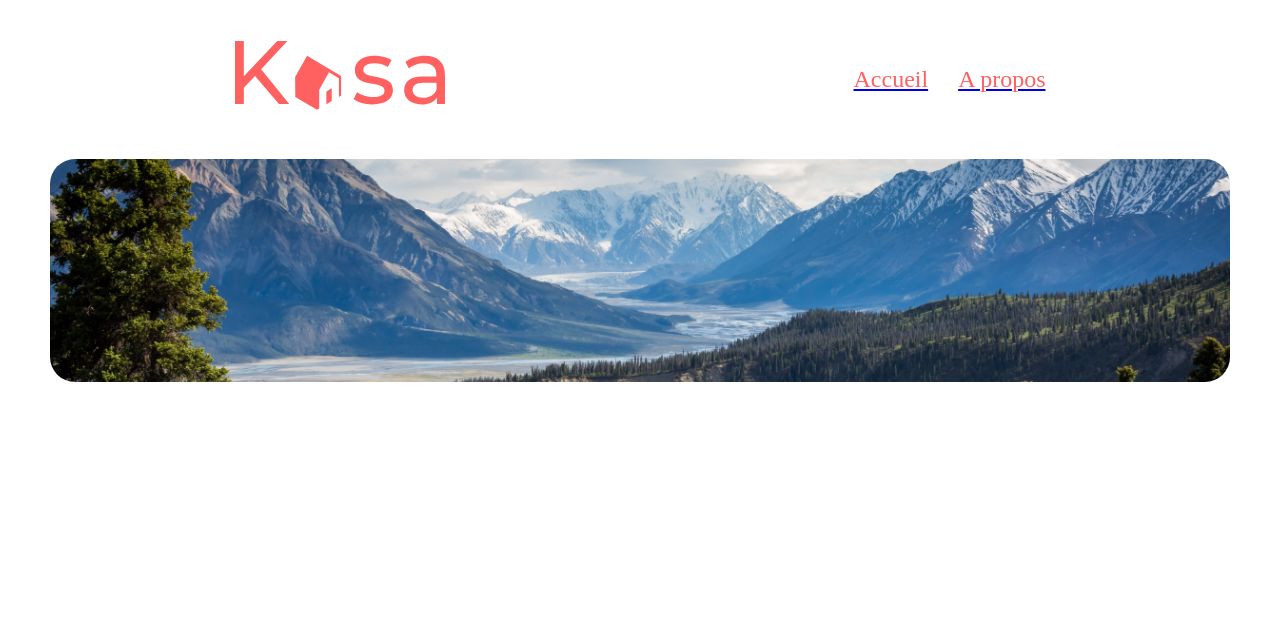
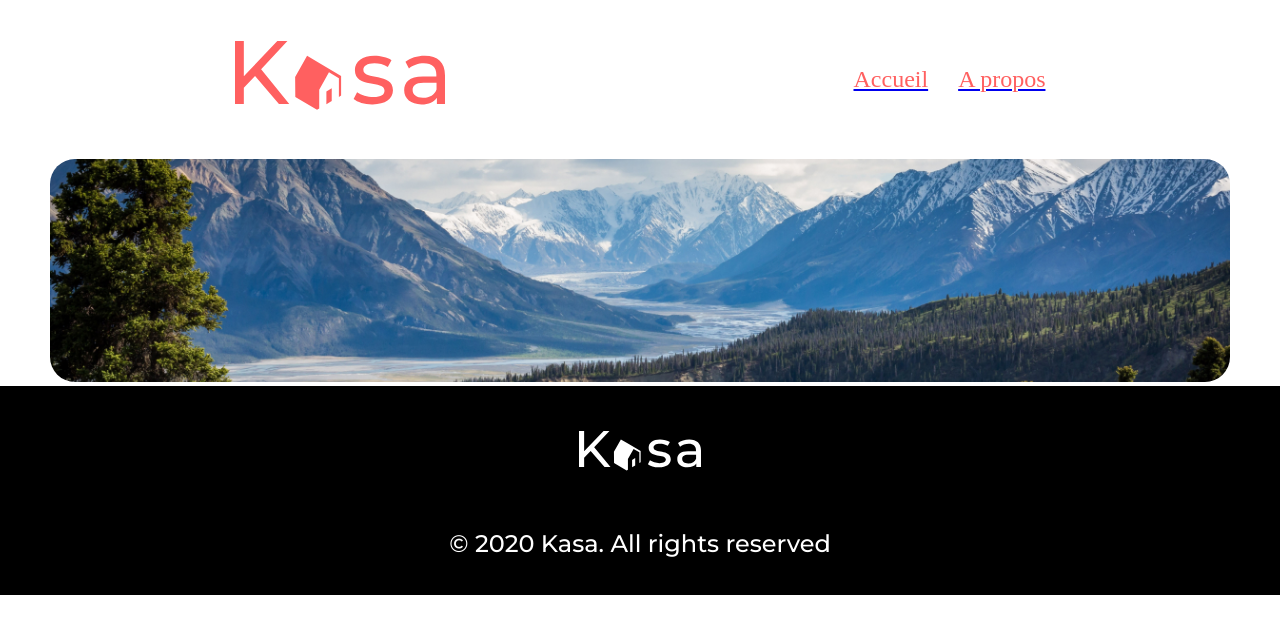
Before and after one commit to Pioupiou325/OCProject_6, a React (Create React App) app: page /about in a window 1280 px wide. Shown: the top 634 px of the page. Built offline with nearby package versions, Linux system fonts and the light colour scheme.

Commit message:
add footer

```diff
--- /dev/null
+++ b/src/components/Footer.js
@@ -0,0 +1,19 @@
+import React from "react";
+
+const Footer = () => {
+  return (
+     <div className="footer">
+        <div className="logtext">
+      <img
+        src="/assets/logoFooter.svg"
+        alt="logo Kasa"
+        width="122px"
+        heigth="39px"
+      />
+        <p>© 2020 Kasa. All rights reserved</p>
+        </div>
+    </div>
+  );
+};
+
+export default Footer;
--- a/src/pages/About.js
+++ b/src/pages/About.js
@@ -1,12 +1,14 @@
 import React from "react";
 import Photoabout from "../components/Photoabout";
 import Banner from "../components/Banner";
+import Footer from "../components/Footer";
 
 const About = () => {
   return (
     <div>
       <Banner />
       <Photoabout />
+      <Footer />
     </div>
   );
 };
--- a/src/pages/Formlogement.js
+++ b/src/pages/Formlogement.js
@@ -2,6 +2,7 @@ import React from "react";
 import logements from "../datas/logements.json";
 import { useParams } from "react-router-dom";
 import Banner from "../components/Banner";
+import Footer from "../components/Footer";
 
 function Formlogement() {
   const { id } = useParams();
@@ -19,6 +20,7 @@ function Formlogement() {
       {pictures_array}
 
       <img src={logement.host.picture} alt="propriétaire"></img>
+      <Footer />
     </div>
   );
 }
--- a/src/pages/Home.js
+++ b/src/pages/Home.js
@@ -2,12 +2,14 @@ import React from "react";
 import Banner from "../components/Banner";
 import Photoaccueil from "../components/Photoaccueil";
 import Card from "../components/Card";
+import Footer from "../components/Footer";
 
 const Home = () => {
    return <div>
       <Banner />
       <Photoaccueil />
       <Card />
+      <Footer />
 
       </div>;
 };
--- a/src/pages/Notfound.js
+++ b/src/pages/Notfound.js
@@ -1,13 +1,22 @@
 import React from "react";
 import Banner from "../components/Banner";
+import Footer from "../components/Footer";
+import { NavLink } from "react-router-dom";
+const Notfound = () => {
+  return (
+    <div>
+      <Banner />
+      <p className="highNumber">404</p>
+      <p className="middleText">
+        Oups! La page que vous demandez n' existe pas
+      </p>
+      <NavLink to={`/`}>
+        <p className="littleText">Retourner sur la page d' accueil</p>
+      </NavLink>
 
-const Notfound = () => {
-  return <div>
-    <Banner />
-    <p className='highNumber'>404</p>
-    <p className="middleText">Oups! La page que vous demandez n' existe pas</p>
-    <p className="littleText">Retourner sur la page d' accueil</p>
-  </div>;
+      <Footer />
+    </div>
+  );
 };
 
 export default Notfound;
--- /dev/null
+++ b/src/styles/footer.scss
@@ -0,0 +1,19 @@
+.footer {
+   margin-bottom: 0;
+  width: 100%;
+  height: 209px;
+  background-color: black;
+  text-align: center;
+  & .logtext {
+   padding-top: 45px; /* poussé de la moitié de hauteur de viewport */
+
+    & p {
+      font-size: 24px;
+      padding-top: 30px;
+      color: white;
+    }
+    & img {
+      filter: color(white);
+    }
+  }
+}
--- a/src/styles/index.scss
+++ b/src/styles/index.scss
@@ -3,8 +3,10 @@
 @import './photoabout.scss';
 @import './notfound.scss';
 @import './card.scss';
+@import'./footer.scss';
 *{
    max-width: 1440px;
    margin-right: auto;
    margin-left: auto;
+
 }
```
Also changed, not shown: public/assets/logoFooter.svg (added).
